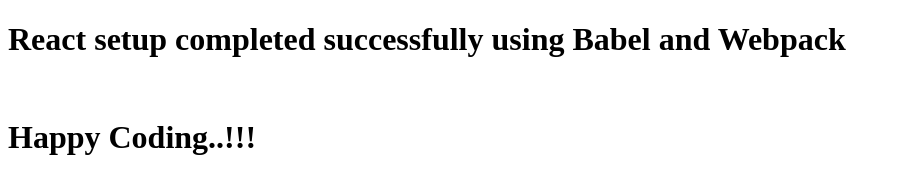
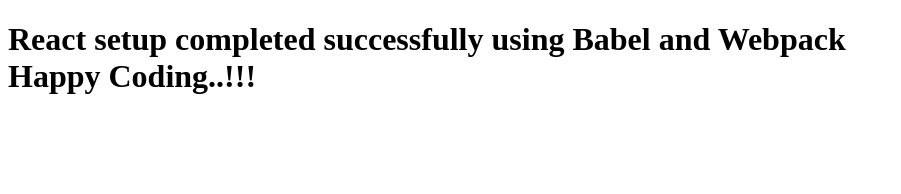
Before and after one commit to BusiRaja/React-Webpack4-Babel-Setup, a React app: page / in a window 1280 px wide. Shown: the whole page, without its empty margins (0-901 px from the left). Built offline with nearby package versions, Linux system fonts and the light colour scheme.

Commit message:
React initial setup

```diff
--- a/package.json
+++ b/package.json
@@ -5,8 +5,8 @@
   "main": "index.js",
   "scripts": {
     "start": "webpack-dev-server --mode development --open --hot",
-    "build": "webpack --mode production",
-    "deploy": "npm run build&&gh-pages -d build"
+    "dist": "webpack --mode production",
+    "deploy": "npm run dist && gh-pages -d dist"
   },
   "author": "Rajashekar Reddy Busi Reddy",
   "license": "MIT",
--- a/src/components/App.js
+++ b/src/components/App.js
@@ -4,9 +4,8 @@
 	render() {
 	    return(
 	  		<div>
-				<h1>React setup completed successfully using Babel and Webpack</h1>
+				<h1>React setup completed successfully using Babel and Webpack
 				<br />
-				<h1>
 				Happy Coding..!!!
 				</h1>
 		    </div>
--- a/src/index.html
+++ b/src/index.html
@@ -8,5 +8,7 @@
 </head>
 <body>
 	<div id="app"></div>
+
+	<script src="../dist/index_bundle.js"></script>
 </body>
 </html>
--- a/webpack.config.js
+++ b/webpack.config.js
@@ -21,7 +21,6 @@
 	plugins: [
 	  new HtmlWebpackPlugin({
 	    title: 'React Webpack Babel Setup',
-
 	    template: './src/index.html'
 	  })
 	]
```
Also changed, not shown: README.md.
